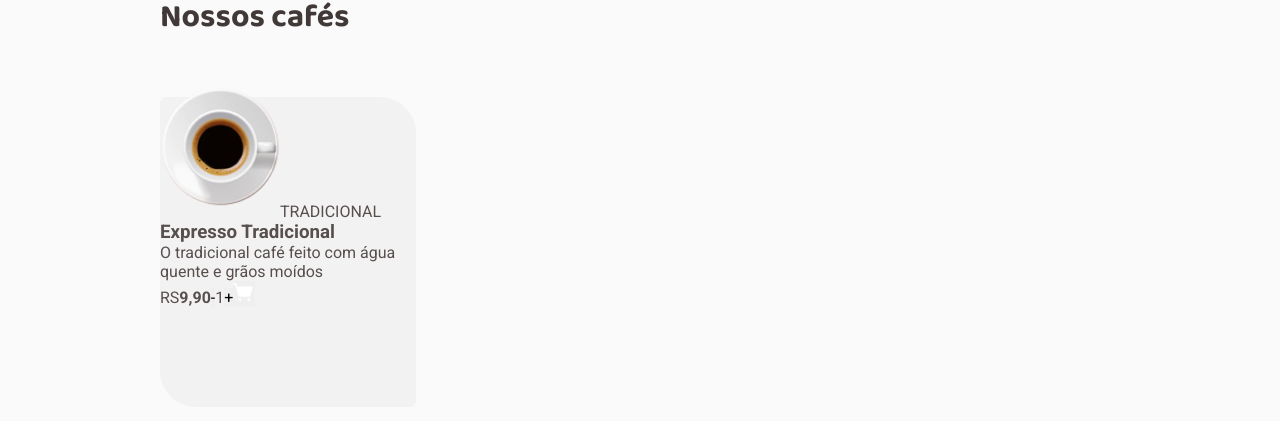
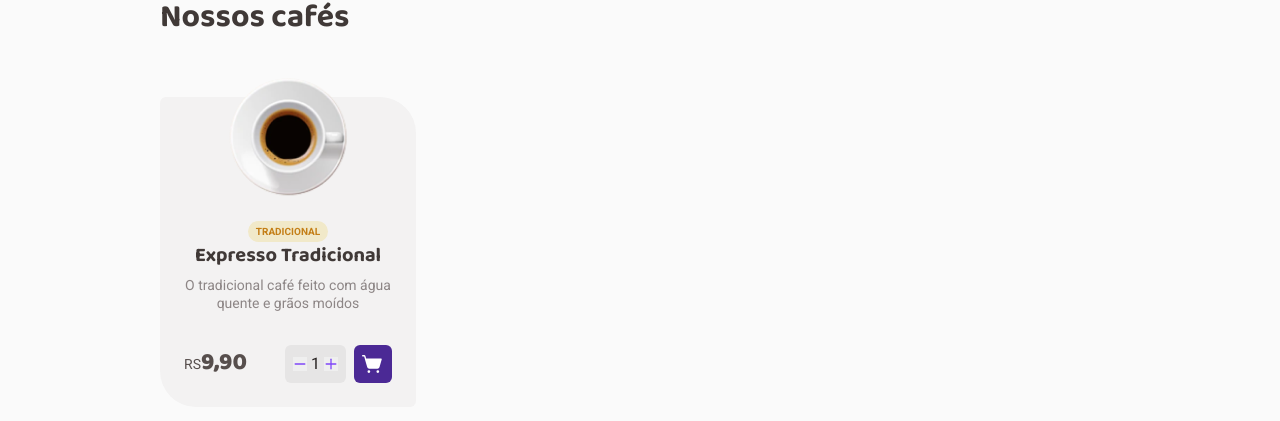
Before and after one commit to ViniciusSouzaDosReis/coffee-delivery, a React (Vite) app: page / in a window 1280 px wide. Shown: the part 491-912 px from the top of the page. Built offline with nearby package versions, Linux system fonts and the light colour scheme.

Commit message:
Criando componente CoffeeCard

```diff
--- /dev/null
+++ b/src/pages/Home/components/CoffeeList/components/CoffeeCard/index.tsx
@@ -0,0 +1,49 @@
+import { Minus, Plus, ShoppingCartSimple } from "phosphor-react"
+
+import {
+  ActionsContainer,
+  BuyContainer,
+  CoffeeCardContainer,
+  Counter,
+  TagTypeCoffee
+} from "./styles"
+
+import coffeeImage from "../../images/Image.png"
+
+function CoffeeCard() {
+  return (
+    <CoffeeCardContainer>
+      <span>
+        <img src={coffeeImage} alt='Imagem de um café tradicional' />
+      </span>
+      <TagTypeCoffee>
+        tradicional
+      </TagTypeCoffee>
+      <div>
+        <h3>Expresso Tradicional</h3>
+        <p>O tradicional café feito com água quente e grãos moídos</p>
+      </div>
+      <BuyContainer>
+        <span>
+          RS<strong>9,90</strong>
+        </span>
+        <ActionsContainer>
+          <Counter>
+            <button>
+              <Minus color='#8047F8' weight='bold' size={14} />
+            </button>
+            1
+            <button>
+              <Plus color='#8047F8' weight='bold' size={14} />
+            </button>
+          </Counter>
+          <button>
+            <ShoppingCartSimple size={22} weight='fill' color='white' />
+          </button>
+        </ActionsContainer>
+      </BuyContainer>
+    </CoffeeCardContainer>
+  )
+}
+
+export { CoffeeCard }
--- /dev/null
+++ b/src/pages/Home/components/CoffeeList/components/CoffeeCard/styles.tsx
@@ -0,0 +1,124 @@
+import styled from "styled-components"
+
+export const CoffeeCardContainer = styled.div`
+  display: flex;
+  flex-direction: column;
+  align-items: center;
+
+  width: 16rem;
+  height: 19.375rem;
+
+  border-radius: 6px 36px;
+
+  background-color: ${props => props.theme['base-card']};
+
+  > span:first-child{
+    position: relative;
+    bottom: 1.25rem;
+  }
+
+  div{
+    display: flex;
+    flex-direction: column;
+    justify-content: center;
+    align-items: center;
+    gap: 0.5rem;
+
+    width: 13.5rem;
+
+    h3{
+      color: ${props => props.theme['base-subtitle']};
+
+      font-family: 'Baloo 2';
+      font-size: 1.25rem;
+      font-style: normal;
+      line-height: 130%;
+    }
+
+    p{
+      color: ${props => props.theme['base-label']};
+
+      text-align: center;
+      font-size: 0.875rem;
+      line-height: 130%;
+    }
+  }
+`
+
+export const TagTypeCoffee = styled.span`
+  padding: 0.25rem 0.5rem;
+
+  border-radius: 100px;
+  background: ${props => props.theme['yellow-light']};
+  color: ${props => props.theme['yellow-dark']};
+
+  font-size: 0.625rem;
+  font-weight: 700;
+  line-height: 130%;
+  text-transform: uppercase;
+`
+
+export const BuyContainer = styled.span`
+  display: flex;
+  justify-content: space-between;
+  align-items: center;
+
+  width: 13rem;
+
+  margin-top: 2.06rem;
+
+  > span:first-child{
+    color: ${props => props.theme['base-text']};
+
+    font-size: 0.875rem;
+    line-height: 130%;
+
+    strong{
+      font-family: 'Baloo 2';
+      font-size: 1.5rem;
+      font-weight: 800;
+    }
+  }
+`
+
+export const ActionsContainer = styled.span`
+  display: flex;
+  align-items: center;
+  gap: 0.5rem;
+
+  > button{
+    display: flex;
+    justify-content: center;
+    align-items: center;
+    gap: 0.5rem;
+
+    padding: 0.5rem;
+
+    border-radius: 0.375rem;
+    background: ${props => props.theme['purple-dark']}
+  }
+`
+
+export const Counter = styled.span`
+  display: flex;
+  justify-content: center;
+  align-items: center;
+  gap: 0.25rem;
+
+  height: 2.375rem;
+
+  padding: 0.5rem;
+
+  border-radius: 0.375rem;
+  background: ${props => props.theme['base-button']};
+
+  color: ${props => props.theme['base-title']};
+  font-size: 1rem;
+  line-height: 130%;
+
+  button{
+    display: flex;
+    justify-content: center;
+    align-items: center;
+  }
+`
--- a/src/pages/Home/components/CoffeeList/index.tsx
+++ b/src/pages/Home/components/CoffeeList/index.tsx
@@ -1,39 +1,14 @@
-import { ShoppingCartSimple } from 'phosphor-react'
-
-import coffeeImage from './images/Image.png'
-
-import { CoffeeCardContainer, CoffeeListContainer } from './styles'
+import { CoffeeCard } from './components/CoffeeCard'
+import {
+  CoffeeListContainer
+} from './styles'
 
 function CoffeeList() {
   return (
     <CoffeeListContainer>
       <h2>Nossos cafés</h2>
       <div>
-        <CoffeeCardContainer>
-          <span>
-            <img src={coffeeImage} alt='Imagem de um café tradicional' />
-          </span>
-          <span>
-            TRADICIONAL
-          </span>
-          <div>
-            <h3>Expresso Tradicional</h3>
-            <p>O tradicional café feito com água quente e grãos moídos</p>
-          </div>
-          <span>
-            <span>
-              RS<strong>9,90</strong>
-            </span>
-            <span>
-              <button>-</button>
-              1
-              <button>+</button>
-            </span>
-            <button>
-              <ShoppingCartSimple size={22} weight='fill' color='white' />
-            </button>
-          </span>
-        </CoffeeCardContainer>
+        <CoffeeCard />
       </div>
     </CoffeeListContainer>
   )
--- a/src/pages/Home/components/CoffeeList/styles.tsx
+++ b/src/pages/Home/components/CoffeeList/styles.tsx
@@ -12,17 +12,3 @@ export const CoffeeListContainer = styled.section`
     font-size: 2rem;
   }
 `
-
-export const CoffeeCardContainer = styled.div`
-  width: 16rem;
-  height: 19.375rem;
-
-  border-radius: 6px 36px;
-
-  background-color: ${props => props.theme['base-card']};
-
-  > span:first-child{
-    position: relative;
-    bottom: 10px;
-  }
-`
```
